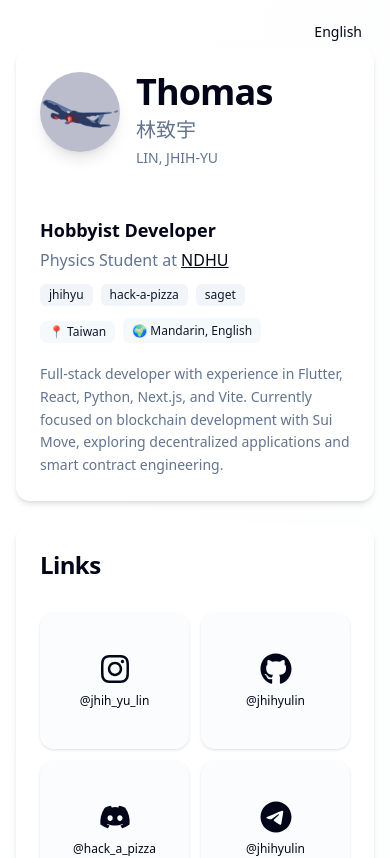
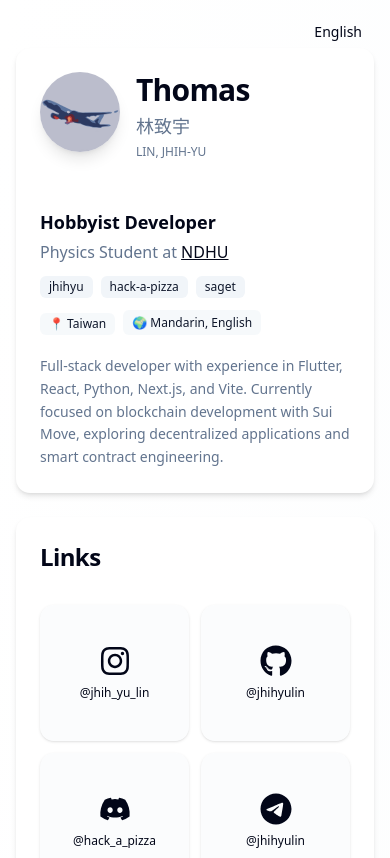
Before and after one commit to jhihyulin/web.v4, a React (Vite) app: page / in a window 390 px wide. Shown: the top 858 px of the page. Built offline with nearby package versions, Linux system fonts and the light colour scheme.

Commit message:
fix: style

```diff
--- a/src/App.tsx
+++ b/src/App.tsx
@@ -10,7 +10,7 @@ function App() {
     <div className="min-h-screen bg-linear-to-br from-background to-muted/20">
       <LanguageSwitcher />
       <div className="container mx-auto px-4 py-12 max-w-3xl">
-        <div className="space-y-6">
+        <div className="space-y-6 animate-in fade-in slide-in-from-bottom-4 duration-500">
           <ProfileSection />
           <SocialLinks />
           <CryptoAddresses />
--- a/src/components/profile-section.tsx
+++ b/src/components/profile-section.tsx
@@ -19,13 +19,13 @@ export function ProfileSection() {
             className="w-20 h-20 rounded-full object-cover shadow-lg"
           />
           <div className="space-y-1 flex-1">
-            <h1 className="text-4xl font-bold tracking-tight">
+            <h1 className="text-3xl md:text-4xl font-bold tracking-tight">
               {t("name.english")}
             </h1>
-            <p className="text-xl text-muted-foreground">
+            <p className="text-lg md:text-xl text-muted-foreground">
               {t("name.legal_zh")}
             </p>
-            <p className="text-sm text-muted-foreground">
+            <p className="text-xs md:text-sm text-muted-foreground">
               {t("name.legal_en")}
             </p>
           </div>
--- a/src/components/projects-section.tsx
+++ b/src/components/projects-section.tsx
@@ -60,7 +60,7 @@ export function ProjectsSection() {
           {projects.map((project, index) => (
             <Card
               key={index}
-              className="overflow-hidden border-0 bg-muted/30 hover:bg-muted/50 shadow-sm transition-colors"
+              className="overflow-hidden border-0 bg-muted/30 hover:bg-muted/50 hover:shadow-lg hover:-translate-y-1 shadow-sm transition-all duration-200"
             >
               <CardHeader className="pb-3">
                 <div className="flex items-start justify-between gap-2">
@@ -107,7 +107,7 @@ export function ProjectsSection() {
                 <p className="text-sm text-muted-foreground">
                   {project.description}
                 </p>
-                <div className="flex flex-wrap gap-2">
+                <div className="flex flex-wrap gap-1 md:gap-2">
                   {project.tags.map((tag) => (
                     <Badge key={tag} variant="secondary" className="text-xs">
                       {tag}
--- a/src/components/social-links.tsx
+++ b/src/components/social-links.tsx
@@ -113,7 +113,7 @@ export function SocialLinks() {
               rel="noopener noreferrer"
               className="group"
             >
-              <Card className="border-0 bg-muted/30 hover:bg-muted/50 shadow-sm transition-colors h-full">
+              <Card className="border-0 bg-muted/30 hover:bg-muted/50 hover:shadow-lg hover:-translate-y-1 shadow-sm transition-all duration-200 h-full">
                 <CardContent className="p-4 flex flex-col items-center justify-center gap-2">
                   <span className="shrink-0 text-2xl group-hover:scale-110 transition-transform">
                     {link.icon}
```
